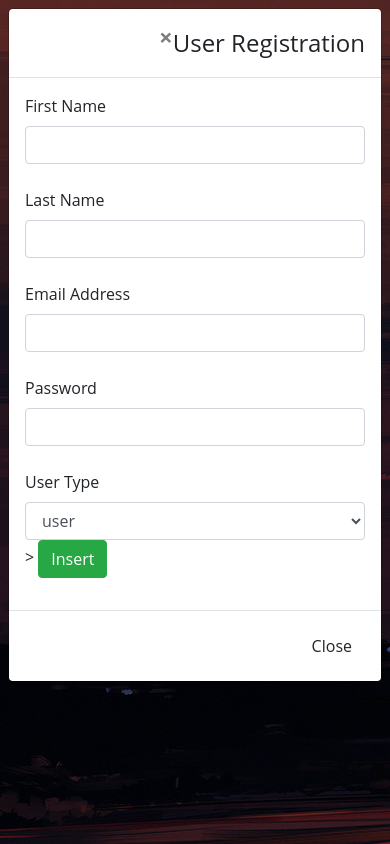
After one commit to Kiem91/WebDev, a PHP site: page /login.html in a window 390 px wide, after a click on "Register". The commit adds this page. Run offline with PHP 8.4, Linux system fonts and the light colour scheme.

Commit message:
Cleared original CSS. Built login page. Pulled down images for backgrounds. stripped PHP code from login page for test.
TODO: verify SQL retrieval from database and then push to database.

```diff
--- a/base.css
+++ b/base.css
@@ -1,31 +1,13 @@
 	body {
-        background-color: Gray;
-        margin: 0;
-        padding: 0;
         font-family: "Open Sans", "Helvetica Neue", Helvetica, Arial, sans-serif;
-
     }
-	.normal {
-        width: 800px;
-        height: 300px;
-        margin: 5em auto;
-        padding: 50px;
-        background-color: #fff;
-        border-radius: 1em;
-		color: Black;
+    #loginPage{
+        background-image: url("resources/images/eclipse.jpg");
     }
-    a:link, a:visited {
-        color: #38488f;
-        text-decoration: none;
+	.frame {
+        padding: 10px 10px 10px 10px;
+        margin-top: 60px;
+        border: 1px solid black;
+        border-radius: 5%;
+        background-color: white;
     }
-    @media (max-width: 700px) {
-        body {
-            background-color: #fff;
-        }
-        div {
-            width: auto;
-            margin: 0 auto;
-            border-radius: 0;
-            padding: 1em;
-        }
-    }
--- /dev/null
+++ b/login.html
@@ -0,0 +1,188 @@
+
+<html lang="en">
+  <head>
+    <!-- Required meta tags -->
+    <meta charset="utf-8">
+    <meta name="viewport" content="width=device-width, initial-scale=1, shrink-to-fit=no">
+
+    <!-- Bootstrap CSS -->
+    <link rel="stylesheet" href="https://stackpath.bootstrapcdn.com/bootstrap/4.4.1/css/bootstrap.min.css" integrity="sha384-Vkoo8x4CGsO3+Hhxv8T/Q5PaXtkKtu6ug5TOeNV6gBiFeWPGFN9MuhOf23Q9Ifjh" crossorigin="anonymous">
+
+    <link rel="stylesheet" type="text/css" href="base.css"/>
+
+    <title>Login</title>
+  </head>
+  <body id="loginPage">
+
+    <div class="container">
+      <div class="row">
+        <div class="col"></div>
+        <div class="col-6">
+          <div class="login-form frame">
+            <form action="" method="post">
+              <h2 class="text-center">Log in</h2>
+                <div class="form-group">
+                  <label for="username">Email address</label>
+                  <input type="text" class="form-control" placeholder="Bob.Thomas@gmail.com" required="required" id=usernameInput name="username">
+                </div>
+                <div class="form-group">
+                  <label for="password">Password</label>
+                  <input type="password" class="form-control" placeholder="Password" required="required" id=passwordInput name="password">
+                </div>
+                <div class="form-group">
+                  <button type="submit" class="btn btn-primary btn-block">Log in</button>
+                  <button type="button" name="add" id="add" data-toggle="modal" data-target="#add_data_Modal" class="btn btn-success btn-block">Register</button>
+                </div>
+            </form>
+          </div>
+        </div>
+        <div class="col"></div>
+      </div>
+    </div>
+
+
+ <div id="dataModal" class="modal fade">
+      <div class="modal-dialog">
+           <div class="modal-content">
+                <div class="modal-header">
+                     <button type="button" class="close" data-dismiss="modal">&times;</button>
+                     <h4 class="modal-title">User Registration</h4>
+                </div>
+                <div class="modal-body" id="user_registration">
+                </div>
+                <div class="modal-footer">
+                     <button type="button" class="btn btn-default" data-dismiss="modal">Close</button>
+                </div>
+           </div>
+      </div>
+ </div>
+ <div id="add_data_Modal" class="modal fade">
+      <div class="modal-dialog">
+           <div class="modal-content">
+                <div class="modal-header">
+                     <button type="button" class="close" data-dismiss="modal">&times;</button>
+                     <h4 class="modal-title">User Registration</h4>
+                </div>
+                <div class="modal-body">
+                     <form method="post" id="insert_form">
+                          <label>First Name</label>
+                          <input type="text" name="firstName" id="firstName" class="form-control" />
+                          <br />
+                          <label>Last Name</label>
+                          <input type="text" name="lastName" id="lastName" class="form-control" />
+                          <br />
+                          <label>Email Address</label>
+                          <input type="text" name="emailAddress" id="emailAddress" class="form-control" />
+                          <br />
+                          <label>Password</label>
+                          <input type="password" name="password" id="passwordCreate" class="form-control" />
+                          <br />
+                          <label>User Type</label>
+                          <select class="form-control" name="userType" id="userType">
+                            <option>user</option>
+                            <option>test</option>
+                          </select>>
+                          <input type="hidden" name="id" id="id" />
+                          <input type="submit" name="insert" id="insert" value="Insert" class="btn btn-success" />
+                     </form>
+                </div>
+                <div class="modal-footer">
+                     <button type="button" class="btn btn-default" data-dismiss="modal">Close</button>
+                </div>
+           </div>
+      </div>
+ </div>
+
+
+    <!-- Optional JavaScript -->
+    <!-- jQuery first, then Popper.js, then Bootstrap JS -->
+    <script src="https://code.jquery.com/jquery-3.4.1.slim.min.js" integrity="sha384-J6qa4849blE2+poT4WnyKhv5vZF5SrPo0iEjwBvKU7imGFAV0wwj1yYfoRSJoZ+n" crossorigin="anonymous"></script>
+
+    <script src="https://cdn.jsdelivr.net/npm/popper.js@1.16.0/dist/umd/popper.min.js" integrity="sha384-Q6E9RHvbIyZFJoft+2mJbHaEWldlvI9IOYy5n3zV9zzTtmI3UksdQRVvoxMfooAo" crossorigin="anonymous"></script>
+
+    <script src="https://stackpath.bootstrapcdn.com/bootstrap/4.4.1/js/bootstrap.min.js" integrity="sha384-wfSDF2E50Y2D1uUdj0O3uMBJnjuUD4Ih7YwaYd1iqfktj0Uod8GCExl3Og8ifwB6" crossorigin="anonymous"></script>
+
+    <script type="text/javascript">
+    	  $(document).ready(function(){
+      $('#add').click(function(){
+           $('#insert').val("Insert");
+           $('#insert_form')[0].reset();
+      });
+      $(document).on('click', '.edit_data', function(){
+           var employee_id = $(this).attr("id");
+           $.ajax({
+                url:"fetch.php",
+                method:"POST",
+                data:{id:id},
+                dataType:"json",
+                success:function(data){
+                     $('#firstName').val(data.firstname);
+                     $('#lastName').val(data.lastname);
+                     $('#emailAddress').val(data.email);
+                     $('#passwordCreate').val(data.password);
+                     $('#userType').val(data.usertype);
+                     $('#employee_id').val(data.id);
+                     $('#insert').val("Update");
+                     $('#add_data_Modal').modal('show');
+                }
+           });
+      });
+      $('#insert_form').on("submit", function(event){
+           event.preventDefault();
+           if($('#firstName').val() == "")
+           {
+                alert("Name is required");
+           }
+           else if($('#lastName').val() == "")
+           {
+                alert("Name is required");
+           }
+           else if($('#emailAddress').val() == '')
+           {
+                alert("Email address is required");
+           }
+           else if($('#passwordCreate').val() == '')
+           {
+                alert("Password is required");
+           }
+           else if ($('#passwordCreate') !== $('#passwordConfirm')) {
+           		alert("Passwords entered do not match");
+           }
+           else
+           {
+                $.ajax({
+                     url:"insert.php",
+                     method:"POST",
+                     data:$('#insert_form').serialize(),
+                     beforeSend:function(){
+                          $('#insert').val("Inserting");
+                     },
+                     success:function(data){
+                          $('#insert_form')[0].reset();
+                          $('#add_data_Modal').modal('hide');
+                          //$('#employee_table').html(data);
+                     }
+                });
+           }
+      });
+      $(document).on('click', '.view_data', function(){
+           var employee_id = $(this).attr("id");
+           if(employee_id != '')
+           {
+                $.ajax({
+                     url:"select.php",
+                     method:"POST",
+                     data:{id:id},
+                     success:function(data){
+                          //$('#employee_detail').html(data);
+                          $('#dataModal').modal('show');
+                     }
+                });
+           }
+      });
+ });
+    </script>
+
+
+  </body>
+</html>
```
Also changed, not shown: login.php (added, +205 -0 lines), resources/images/eclipse.jpg (added), resources/images/glitchhill.jpg (added), resources/images/sunset.jpg (added).
